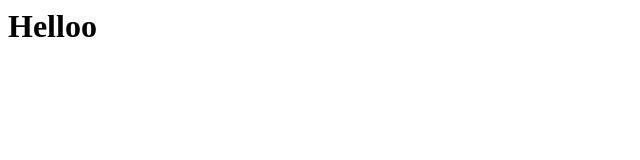
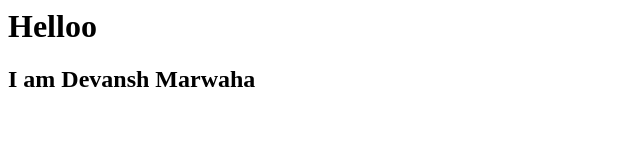
Before and after one commit to devanshmarwaha/Basic, a plain HTML site: page index.html in a window 1280 px wide. Shown: the whole page, without its empty margins (0-640 px from the left). Drawn offline with Linux system fonts and the light colour scheme.

Commit message:
commit454

```diff
--- a/index.html
+++ b/index.html
@@ -7,5 +7,6 @@
 </head>
 <body>
     <h1>Helloo</h1>
+    <h2>I am Devansh Marwaha</h2>
 </body>
 </html>
```
